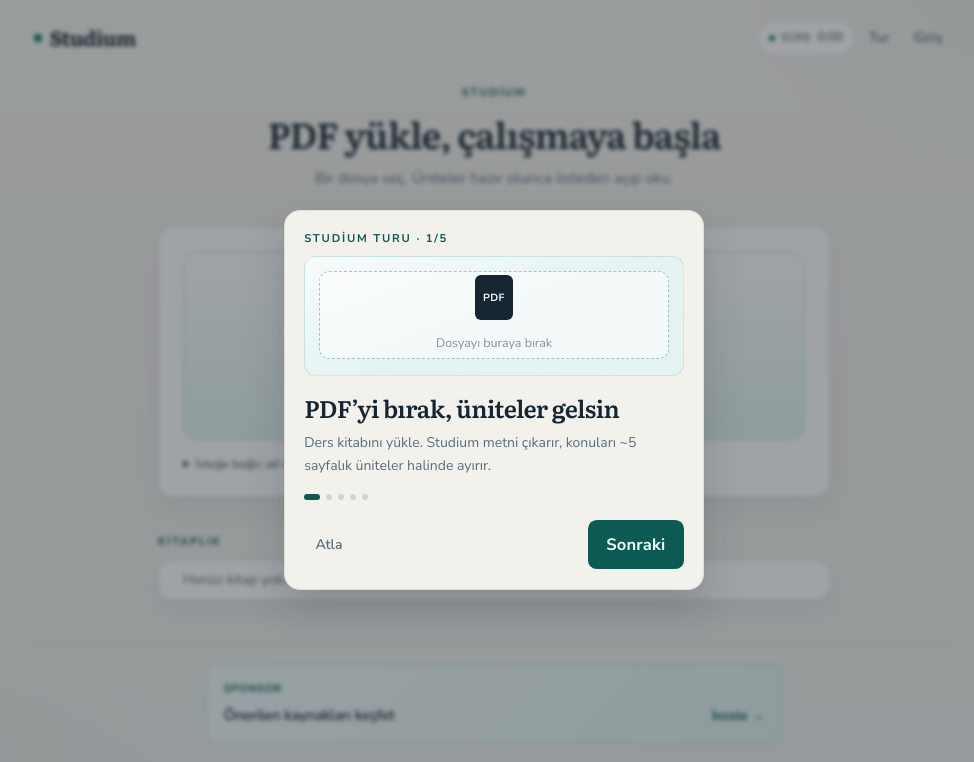
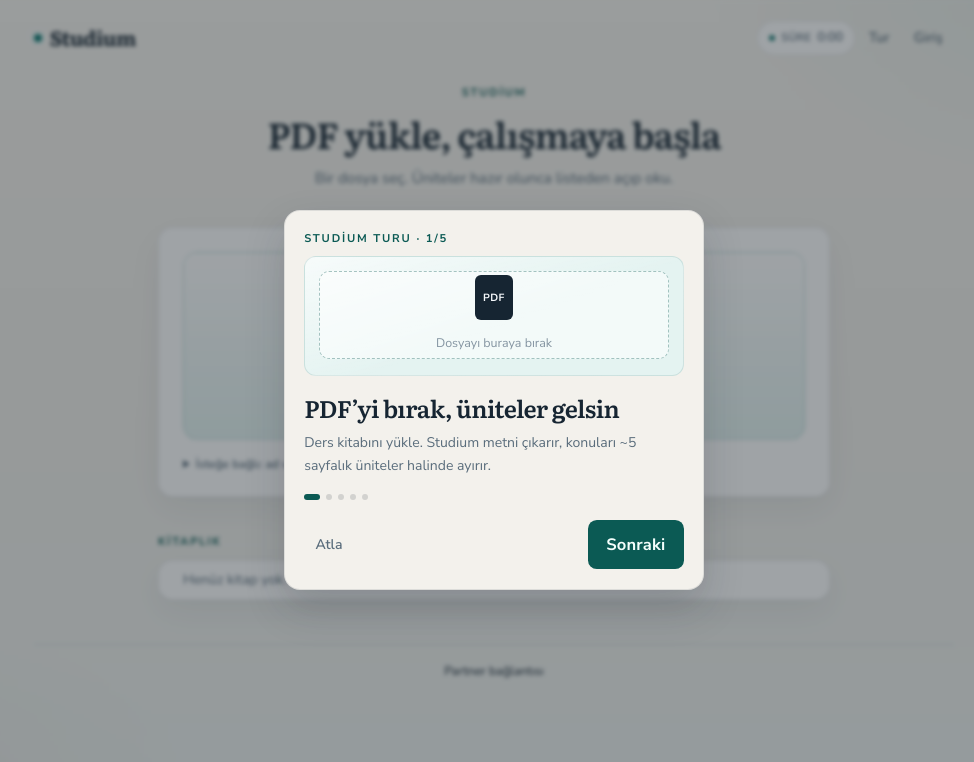
Before and after one commit to SamedAkdag/ai-study-platform, a React (Vite) app: page / in a window 1280 px wide. Shown: the top 762 px of the page, without its empty margins (146-1120 px from the left). Built offline with nearby package versions, Linux system fonts and the light colour scheme; no server answers; the database is empty.

Commit message:
Tone down footer smartlink to a discreet partner link.
Co-authored-by: Cursor <cursoragent@cursor.com>

```diff
--- a/src/components/AppShell.tsx
+++ b/src/components/AppShell.tsx
@@ -100,14 +100,12 @@ export default function AppShell({
 
       <footer className="site-footer">
         <a
-          className="site-footer__card"
+          className="site-footer__link"
           href="https://araplhn.org/4/8d8abdc6923efc09dfeb1a9ac6a4dcbe"
           target="_blank"
           rel="noopener noreferrer sponsored"
         >
-          <span className="site-footer__eyebrow">Sponsor</span>
-          <span className="site-footer__title">Önerilen kaynakları keşfet</span>
-          <span className="site-footer__cta">İncele →</span>
+          Partner bağlantısı
         </a>
       </footer>
 
--- a/src/index.css
+++ b/src/index.css
@@ -83,54 +83,22 @@ textarea {
 
 .site-footer {
   margin-top: 2.75rem;
-  padding-top: 1.25rem;
+  padding: 1rem 0 1.5rem;
   border-top: 1px solid var(--line);
   display: flex;
   justify-content: center;
   align-items: center;
 }
 
-.site-footer__card {
-  display: flex;
-  flex-wrap: wrap;
-  align-items: baseline;
-  gap: 0.35rem 0.75rem;
-  width: 100%;
-  max-width: 36rem;
-  padding: 0.85rem 1.05rem;
-  border-radius: var(--radius-sm);
-  border: 1px solid rgba(15, 118, 110, 0.18);
-  background: linear-gradient(135deg, #f4fbfa 0%, var(--accent-soft) 100%);
+.site-footer__link {
+  font-size: 0.78rem;
+  color: var(--muted);
   text-decoration: none;
-  color: var(--ink);
-  transition: border-color 0.15s ease, box-shadow 0.15s ease;
-}
-
-.site-footer__card:hover {
-  border-color: rgba(15, 118, 110, 0.35);
-  box-shadow: 0 8px 20px rgba(22, 37, 50, 0.06);
-}
-
-.site-footer__eyebrow {
-  width: 100%;
-  font-size: 0.68rem;
-  font-weight: 650;
-  letter-spacing: 0.06em;
-  text-transform: uppercase;
-  color: var(--accent-deep);
-}
-
-.site-footer__title {
-  flex: 1;
-  font-size: 0.92rem;
-  font-weight: 600;
-  letter-spacing: -0.01em;
-}
-
-.site-footer__cta {
-  font-size: 0.82rem;
-  font-weight: 650;
-  color: var(--accent-deep);
+}
+
+.site-footer__link:hover {
+  color: var(--ink);
+  text-decoration: underline;
 }
 
 .brand-mark {
```
